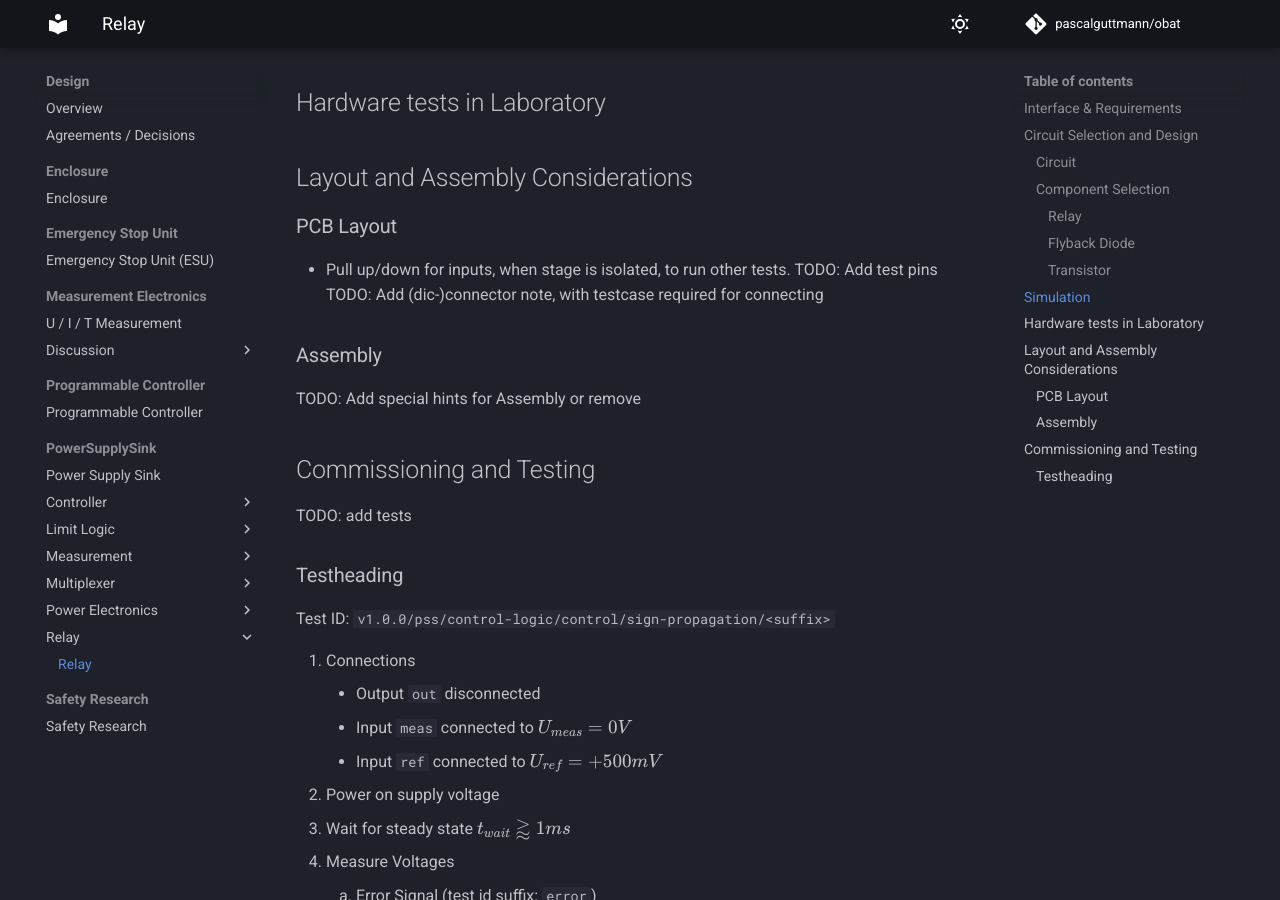
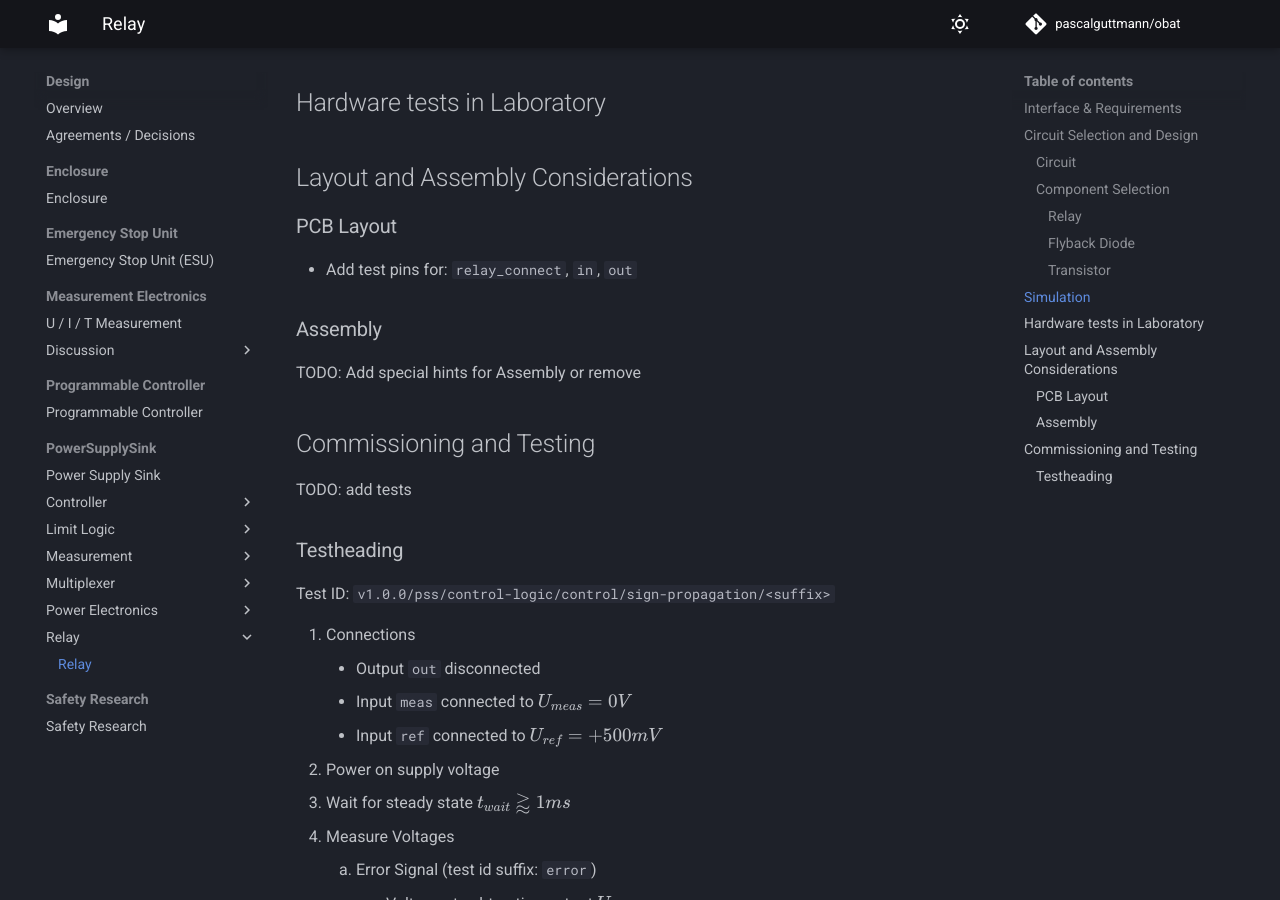
Before and after one commit to pascalguttmann/obat, an MkDocs documentation site: the page built from docs/design/pss/relay/relay.md, in a window 1280 px wide and 900 px high, scrolled down 2233 px. Built offline with MkDocs 1.6.1 and Material for MkDocs 9.7.7, drawn with Linux system fonts in a browser that asks for light colours; comment, search, counter and statistics services are not loaded.

Commit message:
add relay pcb test pin hints

```diff
--- a/docs/design/pss/relay/relay.md
+++ b/docs/design/pss/relay/relay.md
@@ -90,9 +90,7 @@
 
 ### PCB Layout
 
-- Pull up/down for inputs, when stage is isolated, to run other tests.
-TODO: Add test pins
-TODO: Add (dic-)connector note, with testcase required for connecting
+- Add test pins for: `relay_connect`, `in`, `out`
 
 ### Assembly
 
```
